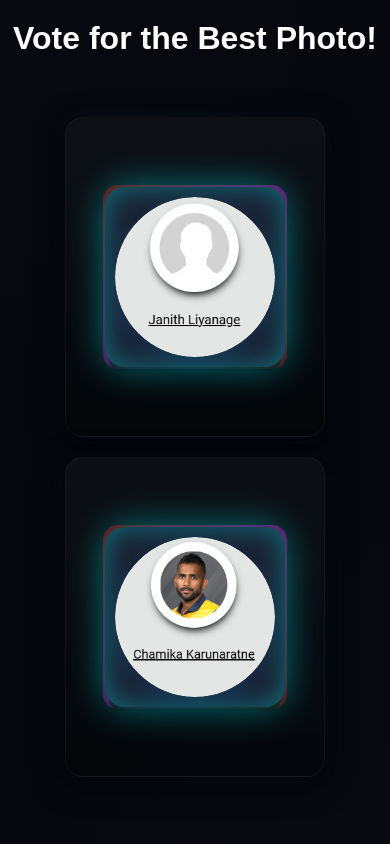
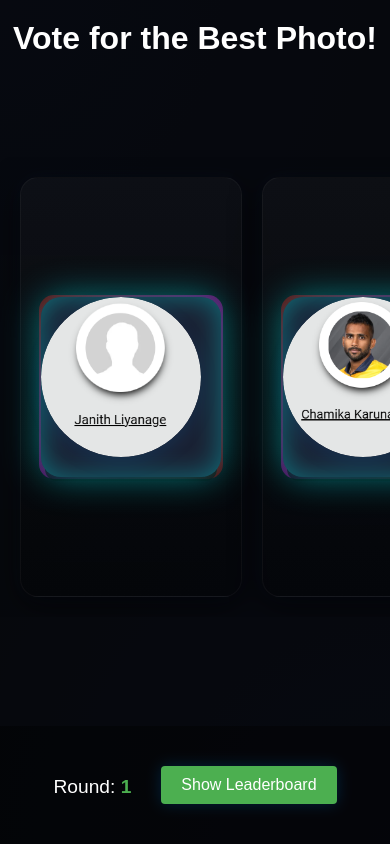
Before and after one commit to hasenalbanna/photo-ranking-game, a website: page index_new.html in a window 390 px wide. Drawn offline with Linux system fonts and the light colour scheme; no server answers.

Commit message:
Updated style_new.css and script.js with new styles and logic

```diff
--- a/style_new.css
+++ b/style_new.css
@@ -120,37 +120,6 @@ button:hover {
     padding-bottom: 100%;
 }
 
-/* Responsive adjustments */
-@media (max-width: 800px) {
-    .photo-card { width: 320px; height: 380px; }
-    .photo-circle { width: 230px; height: 230px; }
-    .photo-container {
-        width: 250px;
-        height: 250px;
-    }
-    .photos-container {
-        gap: 20px;
-    }
-}
-
-@media (max-width: 600px) {
-    .photos-container { flex-direction: column; gap: 18px; }
-    .photo-card { width: 260px; height: 320px; }
-    .photo-circle { width: 200px; height: 200px; }
-    .photo-container {
-        width: 200px;
-        height: 200px;
-    }
-    .photos-container {
-        gap: 15px;
-        padding: 5px;
-    }
-    h1 {
-        font-size: 2em;
-        margin: 20px 0;
-    }
-}
-
 @keyframes glow {
     from {
         text-shadow: 0 0 10px #00fff2,
@@ -164,6 +133,7 @@ button:hover {
     }
 }
 
+/* Updated photos-container for side-by-side display and horizontal scrolling on mobile */
 .photos-container {
     display: flex;
     justify-content: center;
@@ -174,6 +144,8 @@ button:hover {
     max-width: 1000px;
     gap: 60px;
     box-sizing: border-box;
+    overflow-x: auto; /* Enable horizontal scrolling */
+    white-space: nowrap; /* Prevent wrapping */
 }
 
 .photo-container {
@@ -185,9 +157,9 @@ button:hover {
     position: relative;
     background: #1a2133;
     border-radius: 20px;
-    display: flex;
-    align-items: center;
-    justify-content: center;
+    display: inline-block; /* Make cards inline-block for side-by-side behavior */
+    flex-shrink: 0; /* Prevent shrinking */
+    box-sizing: border-box;
 }
 
 .photo-container:hover .photo-circle {
@@ -309,6 +281,7 @@ button:hover {
     background-color: #45a049;
 }
 
+/* Updated leaderboard container for responsiveness and scrolling */
 #leaderboard-container {
     display: none;
     position: fixed;
@@ -319,9 +292,10 @@ button:hover {
     padding: 30px;
     border-radius: 20px;
     box-shadow: 0 0 30px rgba(0, 150, 255, 0.3);
-    max-width: 80%;
+    width: 90%; /* Make it more responsive */
+    max-width: 800px;
     max-height: 80vh;
-    overflow-y: auto;
+    overflow-y: auto; /* Enable vertical scrolling */
     z-index: 100;
 }
 
@@ -365,6 +339,7 @@ button:hover {
 @media (max-width: 600px) {
     .photos-container {
         gap: 20px;
+        justify-content: flex-start; /* Align to the left to enable horizontal scroll */
     }
     .photo-container {
         width: 180px;
```
